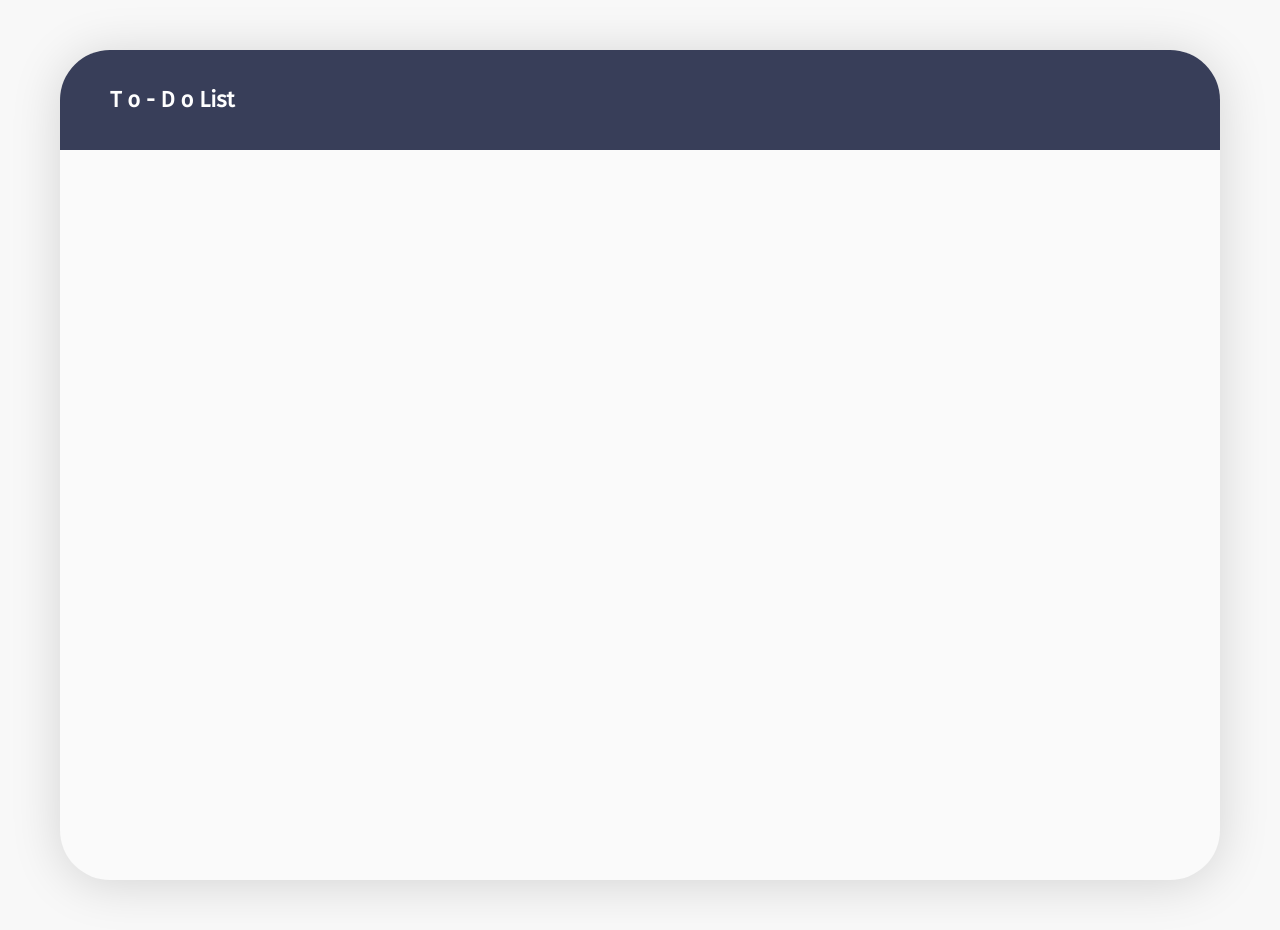
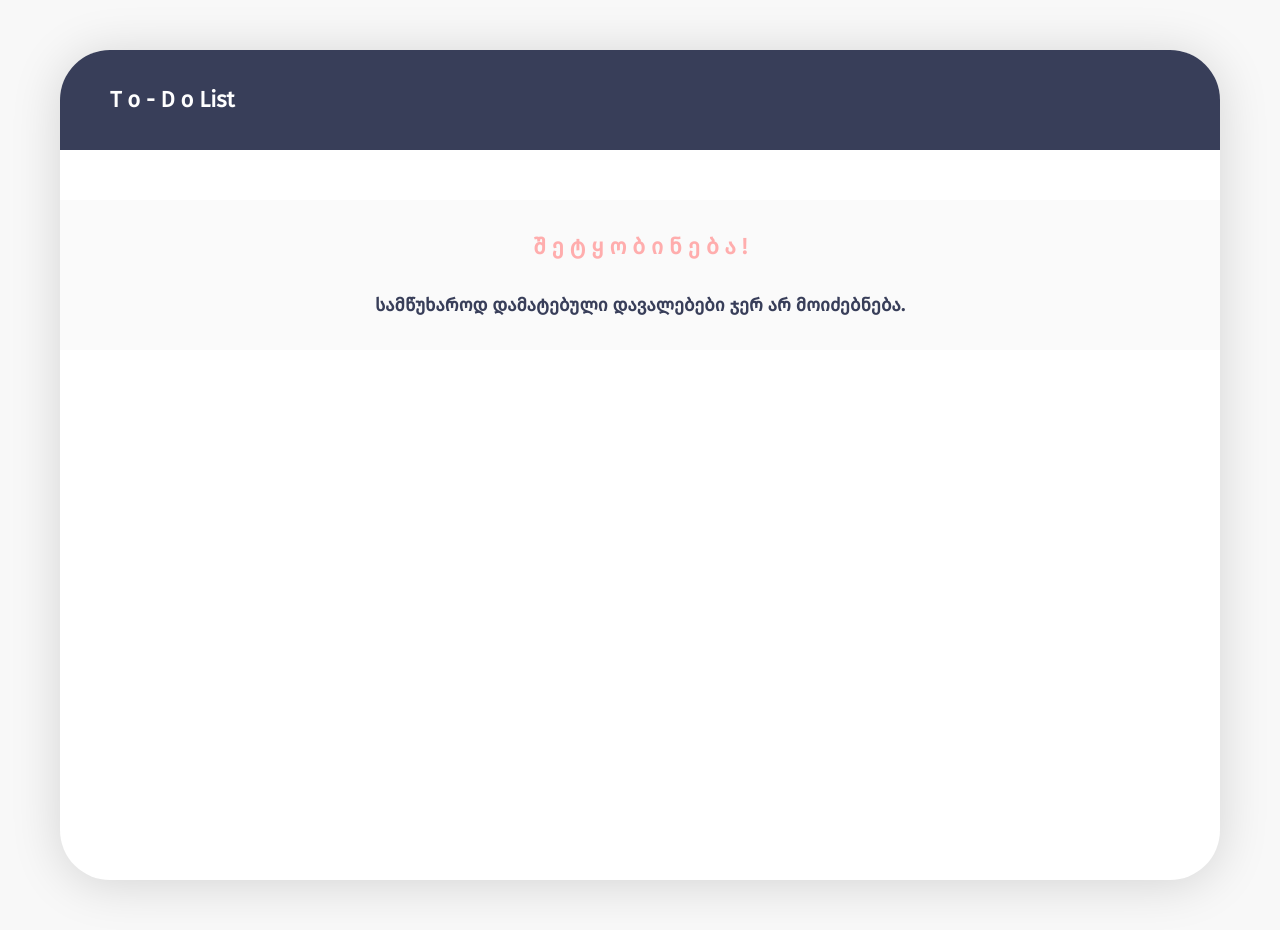
Before and after one commit to nugo128/to-do-front, an Angular app: page / in a window 1280 px wide. Built offline with nearby package versions, Linux system fonts and the light colour scheme.

Commit message:
notification component

```diff
--- a/src/app/app.component.css
+++ b/src/app/app.component.css
@@ -3,5 +3,5 @@ main {
   min-height: 830px;
   margin: 50px 60px;
   border-radius: 50px;
-  background-color: #fafafa;
+  background-color: #ffffff;
 }
--- a/src/app/app.component.html
+++ b/src/app/app.component.html
@@ -1,3 +1,4 @@
 <main class="main">
 <app-header></app-header>
+<app-notification></app-notification>
 </main>
--- a/src/app/app.module.ts
+++ b/src/app/app.module.ts
@@ -3,11 +3,13 @@ import { BrowserModule } from '@angular/platform-browser';
 
 import { AppComponent } from './app.component';
 import { HeaderComponent } from './components/header/header.component';
+import { NotificationComponent } from './components/notification/notification.component';
 
 @NgModule({
   declarations: [
     AppComponent,
-    HeaderComponent
+    HeaderComponent,
+    NotificationComponent
   ],
   imports: [
     BrowserModule
--- /dev/null
+++ b/src/app/components/notification/notification.component.css
@@ -0,0 +1,21 @@
+.notification {
+  height: 150px;
+  background-color: #fafafa;
+  margin-top: 50px;
+  display: flex;
+  flex-direction: column;
+  align-items: center;
+  justify-content: space-evenly;
+}
+.notification h2 {
+  color: #ffadad;
+  font-size: 22px;
+  font-weight: 600;
+  line-height: 26px;
+}
+.notification p {
+  color: #383e59;
+  font-size: 18px;
+  font-weight: 600;
+  line-height: 22px;
+}
--- /dev/null
+++ b/src/app/components/notification/notification.component.html
@@ -0,0 +1,5 @@
+<div class="notification">
+    <h2>შ ე ტ ყ ო ბ ი ნ ე ბ ა !</h2>
+    <p>სამწუხაროდ დამატებული დავალებები ჯერ არ მოიძებნება.
+    </p>
+</div>
```
Also changed, not shown: src/app/components/notification/notification.component.ts (added, +10 -0 lines), 1 other file (tests, documents, lock files or other folders).
